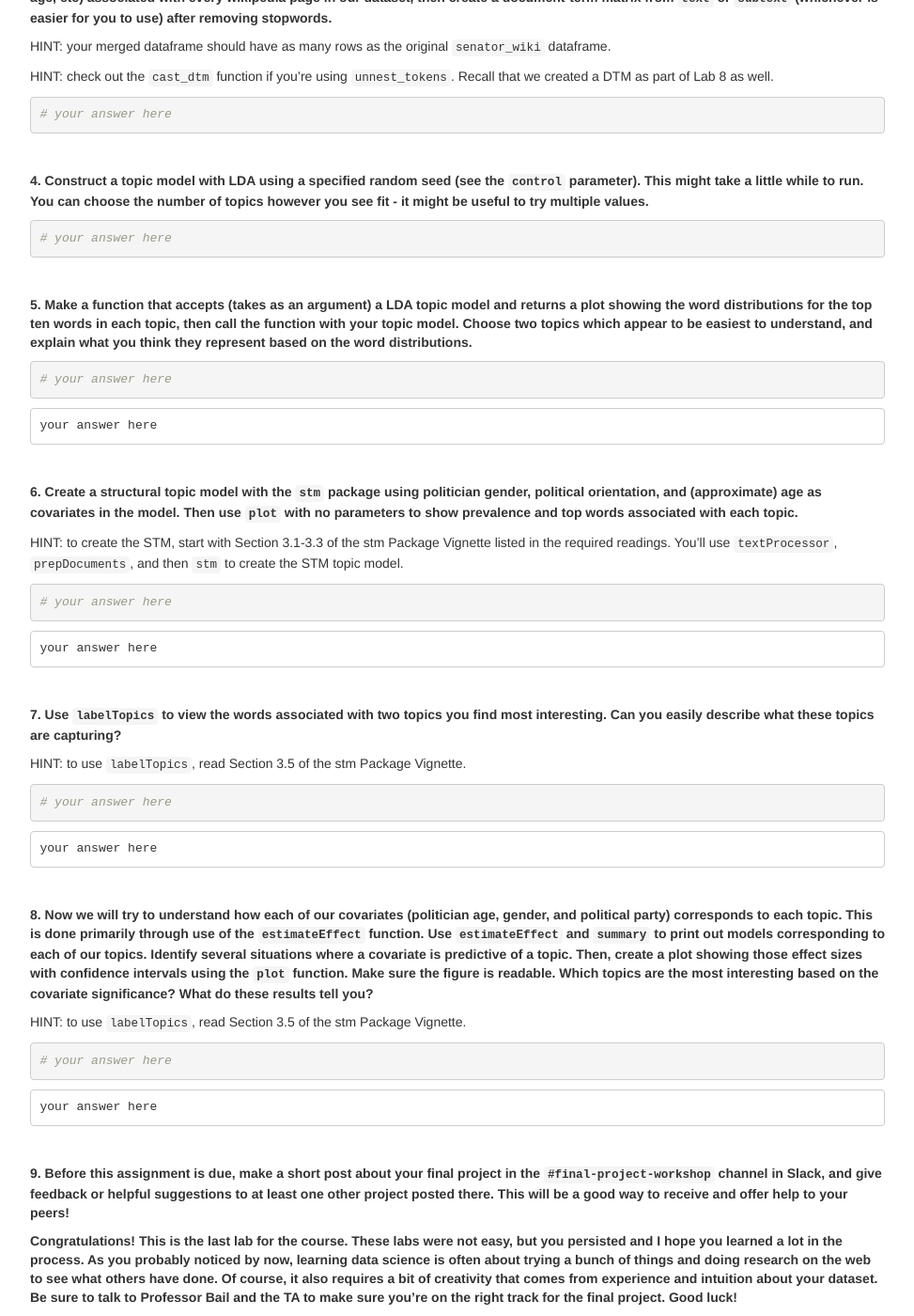
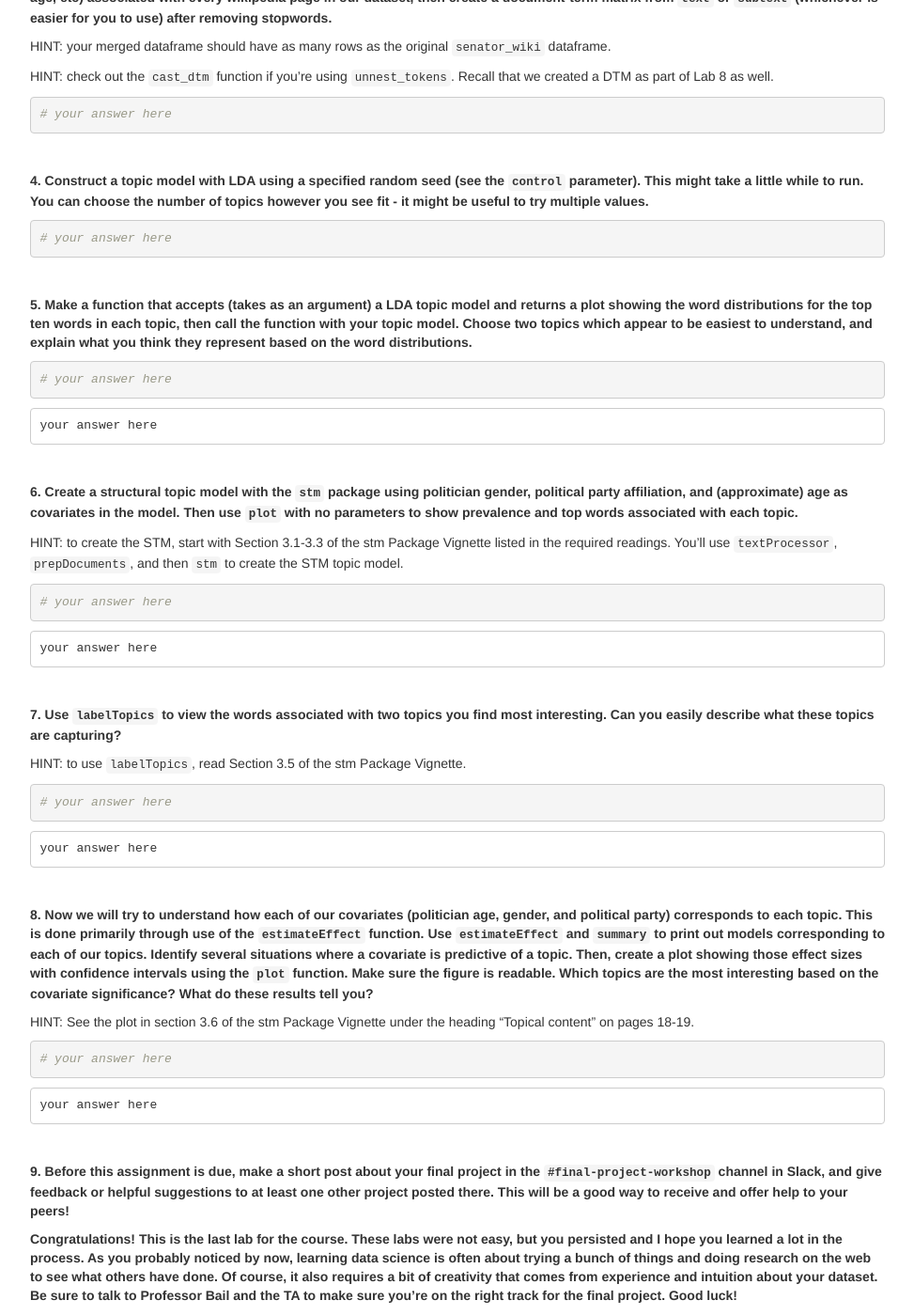
Before and after one commit to dssoc/dssoc.github.io, a Jekyll site: the page assignments/Lab_10.html, which Jekyll copies as it is, in a window 1280 px wide and 1400 px high, scrolled down 1307 px. Shown: the whole window at 94% size, without its empty margins (153-1126 px from the left). Built offline with Jekyll 4.4.1, drawn with Linux system fonts in a browser that asks for light colours; an icon font too large for the unit is left out.

Commit message:
finished making changes after solving solutions

````diff
--- a/assignments/Lab_10.Rmd
+++ b/assignments/Lab_10.Rmd
@@ -95,7 +95,7 @@ your answer here
 ```
 <br>
 
-**6. Create a structural topic model with the `stm` package using politician gender, political orientation, and (approximate) age as covariates in the model. Then use `plot` with no parameters to show prevalence and top words associated with each topic.**
+**6. Create a structural topic model with the `stm` package using politician gender, political party affiliation, and (approximate) age as covariates in the model. Then use `plot` with no parameters to show prevalence and top words associated with each topic.**
 
 HINT: to create the STM, start with Section 3.1-3.3 of the stm Package Vignette listed in the required readings. You'll use `textProcessor`, `prepDocuments`, and then `stm` to create the STM topic model.
 
@@ -123,7 +123,7 @@ your answer here
 
 **8. Now we will try to understand how each of our covariates (politician age, gender, and political party) corresponds to each topic. This is done primarily through use of the `estimateEffect` function. Use `estimateEffect` and `summary` to print out models corresponding to each of our topics. Identify several situations where a covariate is predictive of a topic. Then, create a plot showing those effect sizes with confidence intervals using the `plot` function. Make sure the figure is readable. Which topics are the most interesting based on the covariate significance? What do these results tell you?**
 
-HINT: to use `labelTopics`, read Section 3.5 of the stm Package Vignette.
+HINT: See the plot in section 3.6 of the stm Package Vignette under the heading "Topical content" on pages 18-19.
 ```{r}
 # your answer here
 ```
--- a/assignments/Lab_10.html
+++ b/assignments/Lab_10.html
@@ -224,7 +224,7 @@ load(url(&#39;https://dssoc.github.io/datasets/senator_wiki.RData&#39;))</code><
 <pre class="r"><code># your answer here</code></pre>
 <pre><code>your answer here</code></pre>
 <p><br></p>
-<p><strong>6. Create a structural topic model with the <code>stm</code> package using politician gender, political orientation, and (approximate) age as covariates in the model. Then use <code>plot</code> with no parameters to show prevalence and top words associated with each topic.</strong></p>
+<p><strong>6. Create a structural topic model with the <code>stm</code> package using politician gender, political party affiliation, and (approximate) age as covariates in the model. Then use <code>plot</code> with no parameters to show prevalence and top words associated with each topic.</strong></p>
 <p>HINT: to create the STM, start with Section 3.1-3.3 of the stm Package Vignette listed in the required readings. You’ll use <code>textProcessor</code>, <code>prepDocuments</code>, and then <code>stm</code> to create the STM topic model.</p>
 <pre class="r"><code># your answer here</code></pre>
 <pre><code>your answer here</code></pre>
@@ -235,7 +235,7 @@ load(url(&#39;https://dssoc.github.io/datasets/senator_wiki.RData&#39;))</code><
 <pre><code>your answer here</code></pre>
 <p><br></p>
 <p><strong>8. Now we will try to understand how each of our covariates (politician age, gender, and political party) corresponds to each topic. This is done primarily through use of the <code>estimateEffect</code> function. Use <code>estimateEffect</code> and <code>summary</code> to print out models corresponding to each of our topics. Identify several situations where a covariate is predictive of a topic. Then, create a plot showing those effect sizes with confidence intervals using the <code>plot</code> function. Make sure the figure is readable. Which topics are the most interesting based on the covariate significance? What do these results tell you?</strong></p>
-<p>HINT: to use <code>labelTopics</code>, read Section 3.5 of the stm Package Vignette.</p>
+<p>HINT: See the plot in section 3.6 of the stm Package Vignette under the heading “Topical content” on pages 18-19.</p>
 <pre class="r"><code># your answer here</code></pre>
 <pre><code>your answer here</code></pre>
 <p><br></p>
````
